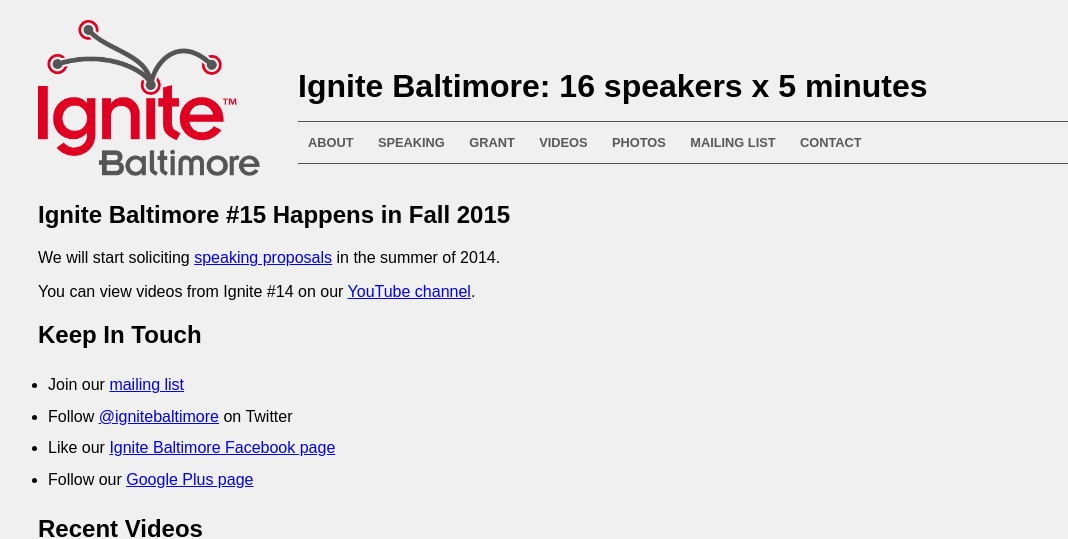
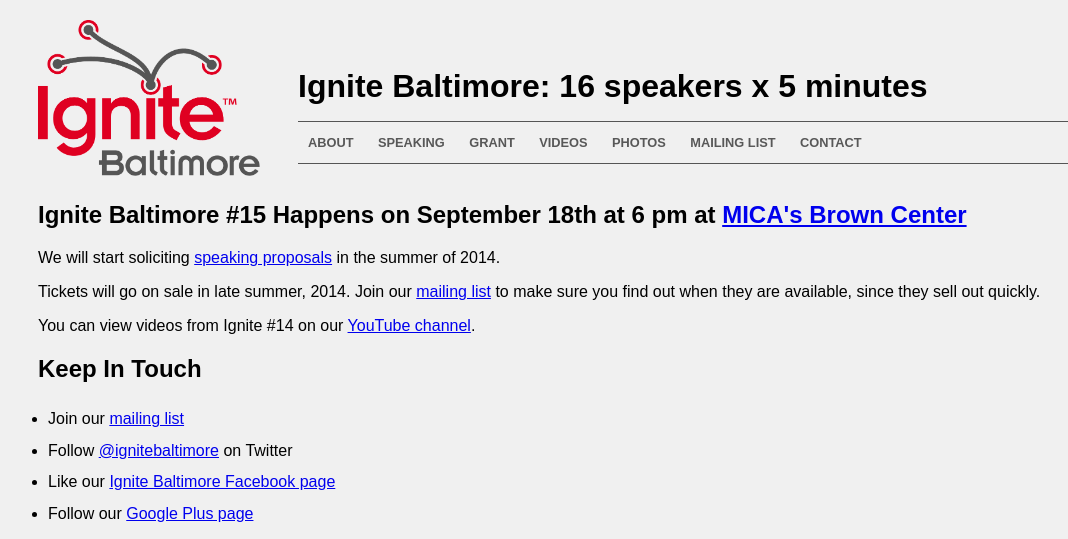
Before and after one commit to ignitebaltimore/ignitebaltimore.github.com, a Jekyll site: the page built from index.html, in a window 1280 px wide and 900 px high, cut to the strip 0-539 px from the top of the window. Shown: the whole strip, without its empty margins (22-1090 px from the left). Built offline with Jekyll 4.4.1, drawn with Linux system fonts in a browser that asks for light colours; nearby versions of some CDN libraries.

Commit message:
update index with IB15 info

```diff
--- a/index.html
+++ b/index.html
@@ -3,14 +3,14 @@
 title: "Ignite Baltimore: 16 speakers get 5 minutes to talk to Baltimore"
 ---
 
-<h2 class="row">Ignite Baltimore #15 Happens in Fall 2015</h2>
+<!--<h2 class="row">Ignite Baltimore #15 Happens in Fall 2015</h2>-->
+
+<h2 class="row">Ignite Baltimore #15 Happens on September 18th at 6 pm at <a href='http://www.mica.edu/browse_art/brown_center.html'>MICA's Brown Center</a></h2>
+
 <p>We will start soliciting <a href="/speaking">speaking proposals</a> in the summer of 2014.</p>
 
-<!--<h2 class="row">Ignite Baltimore #14 Happens on March 13th, 2014 at 6 pm at <a href='http://www.mica.edu/browse_art/brown_center.html'>MICA's Brown Center</a></h2>-->
-
-<!--<p class="row">Tickets will go on sale on or about February 13th, 2014. Join our <a href="/mailing_list">mailing list</a> to make sure you find out when they are available,-->
-<!--since they sell out quickly.</p>-->
-
+<p class="row">Tickets will go on sale in late summer, 2014. Join our <a href="/mailing_list">mailing list</a> to make sure you find out when they are available,
+since they sell out quickly.</p>
 
 <!--<p>Tickets are <a href="https://www.eventbrite.com/e/ignite-baltimore-14-tickets-10595829411">on sale now</a>.</p>-->
 <!--<p class="row">Doors open at 6 pm for drinks, appetizers, and networking. <strong>Speakers begin at 7 pm.</strong></p>-->
```
